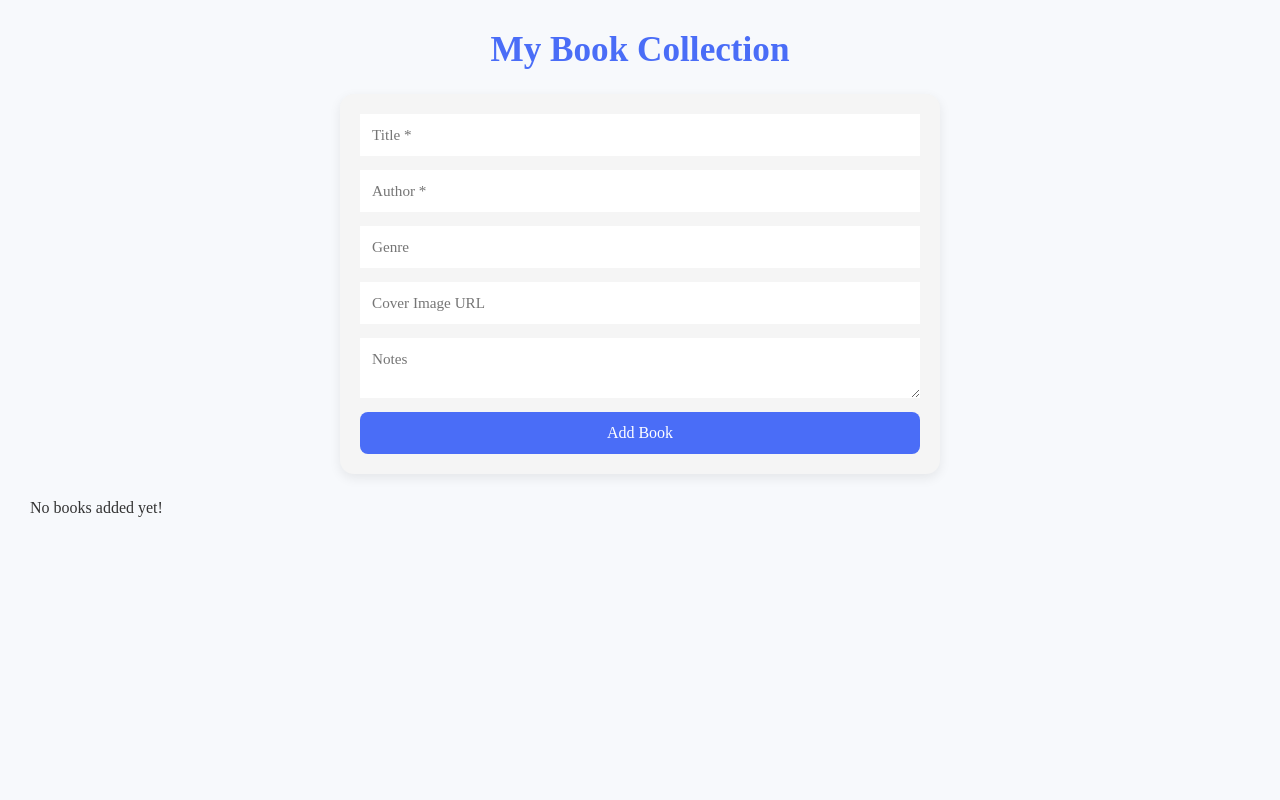
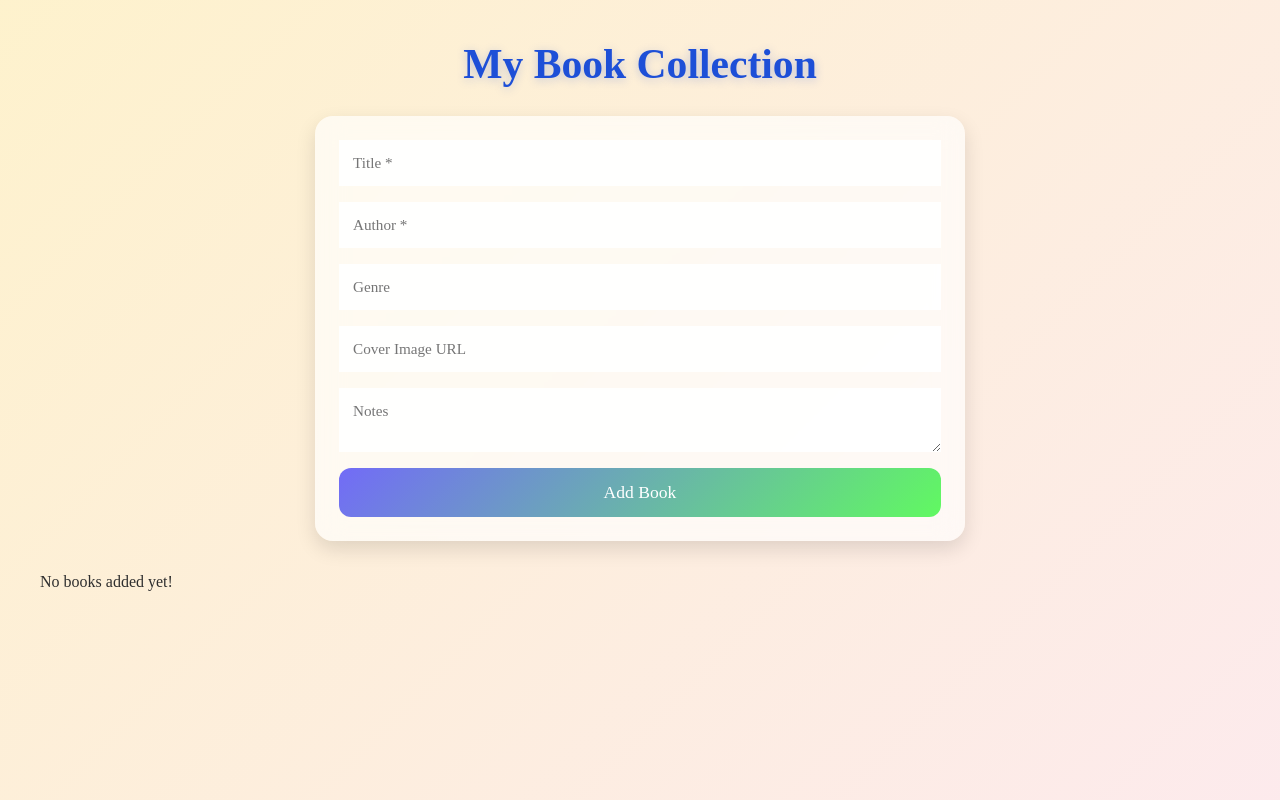
Before and after one commit to bijayjha2025/React_Practice, a React (Vite) app in the folder PersonalBookManager/bookmanager/: page / in a window 1280 px wide. Built offline with nearby package versions, Linux system fonts and the light colour scheme.

Commit message:
CSS Adjustments, enhancements

```diff
--- a/PersonalBookManager/bookmanager/src/Components/BookCard.jsx
+++ b/PersonalBookManager/bookmanager/src/Components/BookCard.jsx
@@ -1,5 +1,3 @@
-
-
 import React from "react";
 
 const BookCard =({book, onToggleFavorite, onToggleRead, onDelete}) =>{
--- a/PersonalBookManager/bookmanager/src/Styles/AddBook.css
+++ b/PersonalBookManager/bookmanager/src/Styles/AddBook.css
@@ -1,43 +1,46 @@
 
 form{
-  background: whitesmoke;
-  padding: 20px;
-  margin: 0 auto 25px;
-  max-width: 600px;
-  border-radius: 14px;
-  box-shadow: 0 4px 12px rgba(0, 0, 0, 0.08) ;
+  background: rgba(255, 255, 255, 0.65);
+  backdrop-filter: blur(14px);
+  padding: 24px;
+  margin: 0 auto 32px;
+  max-width: 650px;
+  border-radius: 18px;
+  box-shadow: 0 8px 20px rgba(0, 0, 0, 0.12) ;
   display: flex;
   flex-direction: column;
-  gap: 14px;
+  gap: 16px;
 }
 
 form input,
 form textarea{
-  padding: 12px;
+  padding: 14px;
   border: 1px solid hsl(0, 0%, 87%);
-  border: 8px;
+  border: 10px;
   font-size: 0.95rem;
-  outline: none;
+  background: hsla(0, 0%, 100%, 0.922);
+  transition: 0.25s ease;
 }
 
 
 form input:focus,
 form textarea:focus {
-  border-color: #4a6cf7;
+  border-color: rgb(74, 108, 247);
   box-shadow: 0 0 5px rgba(74, 108, 247, 0.35);
 }
 
 form button {
-  padding: 12px;
-  background: hsl(228, 92%, 63%);
+  padding: 14px;
+  background: linear-gradient(135deg, #726bf7, #61f961);
   color: white;
   border: none;
-  border-radius: 8px;
-  font-size: 1rem;
+  border-radius: 12px;
+  font-size: 1.1rem;
   cursor: pointer;
-  transition: 0.2s;
+  transition: 0.25s;
 }
 
 form button:hover {
-  background: rgb(47, 82, 214);
+  transform: translateY(-3px);
+  box-shadow: 0 6px 16px rgba(99, 102, 241, 0.35);
 }
--- a/PersonalBookManager/bookmanager/src/Styles/App.css
+++ b/PersonalBookManager/bookmanager/src/Styles/App.css
@@ -7,24 +7,32 @@
 }
 
 body {
-  background: #f7f9fc;
-  padding: 30px;
-  color: #333;
+  background: linear-gradient(135deg, hsl(214, 95%, 93%), hsl(48, 96%, 89%), hsl(326, 78%, 95%));
+  background-size: 300% 300%;
+  animation: bgMove 12s ease infinite;
+  padding: 40px;
+  color: hsl(0, 0%, 18%)
 }
 
+@keyframes bgMove {
+  0% { background-position: 0% 50%; }
+  50% { background-position: 100% 50%; }
+  100% { background-position: 0% 50%; }
+}
 
 .mainHeading{
   text-align: center;
-  margin-bottom: 24px;
-  font-size: 2.2rem;
-  color: hsl(228, 92%, 63%);
-  font-weight: 700;
+  margin-bottom: 28px;
+  font-size: 2.6rem;
+  color: hsl(224, 76%, 48%);
+  font-weight: 800;
+  text-shadow: 0 2px 10px rgba(29, 78, 216, 0.25);
 }
 
 .bookList{
-    max-width: 900px;
+    max-width: 1000px;
     display: grid;
-    grid-template-columns: repeat(auto-fill, minmax(260px, 1fr));
+    grid-template-columns: repeat(auto-fill, minmax(270px, 1fr));
     margin: 0 auto;
-    gap: 20px;
+    gap: 25px;
 }
--- a/PersonalBookManager/bookmanager/src/Styles/BookCard.css
+++ b/PersonalBookManager/bookmanager/src/Styles/BookCard.css
@@ -1,32 +1,69 @@
 .bookCard {
-  background: #ffffff;
-  padding: 18px;
-  border-radius: 16px;
-  border-left: 6px solid #ffd495;
+  background: hsl(0, 0%, 100%);
+  padding: 20px;
+  border-radius: 18px;
+  border-left: 6px solid rgb(255, 212, 149);
   box-shadow: 0 6px 14px rgba(255, 188, 142, 0.2);
   transition: 0.3s ease;
+  position: relative;
+  overflow: hidden;
+}
+
+.bookCard::before {
+  content: "";
+  position: absolute;
+  top: -40%;
+  left: -40%;
+  width: 200%;
+  height: 200%;
+  background: radial-gradient(circle, rgba(255,219,88,0.22), transparent 50%);
+  transform: rotate(25deg);
+  transition: 0.4s ease;
+  opacity: 0;
+}
+
+.bookCard:hover::before {
+  opacity: 1;
 }
 
 .bookCard:hover {
-  transform: scale(1.02);
+  transform: translateY(-6px);
+  box-shadow: 0 10px 20px rgba(0,0,0,0.15);
 }
 
-
 .bookCard img {
-  display: block;
-  margin-top: 10px;
-  border-radius: 8px;
+  margin-top: 12px;
+  border-radius: 10px;
+  width: 100%;
+  height: 180px;
+  object-fit: cover;
 }
 
 .bookCardControls {
   display: flex;
-  gap: 10px;
-  margin-top: 12px;
+  gap: 12px;
+  margin-top: 16px;
 }
 
-.toggleReadButton {
+.toggleReadButton,
+.toggleFavoriteButton,
+.deleteButton {
+  padding: 10px 16px;
+  border: none;
+  border-radius: 12px;
+  cursor: pointer;
+  font-size: 0.9rem;
+  font-weight: 500;
+  transition: 0.25s ease;
+}
+
+.toggleReadButton
+
+
+
+{
   padding: 10px 14px;
-  background: #b2f7b8;
+  background: hsl(125, 81%, 83%);
   border: none;
   border-radius: 10px;
   cursor: pointer;
@@ -34,12 +71,12 @@
 }
 
 .toggleReadButton:hover {
-  background: #81e690;
+  background: hsl(129, 67%, 70%);
 }
 
 .toggleFavoriteButton {
   padding: 10px 14px;
-  background: #ffe8a1;
+  background: hsl(45, 100%, 82%);
   border: none;
   border-radius: 10px;
   cursor: pointer;
@@ -47,12 +84,12 @@
 }
 
 .toggleFavoriteButton:hover {
-  background: #ffdb6e;
+  background: hsl(45, 100%, 72%);
 }
 
 .deleteButton {
   padding: 10px 14px;
-  background: #ffb6b6;
+  background: hsl(0, 100%, 86%);
   border: none;
   border-radius: 10px;
   cursor: pointer;
@@ -60,5 +97,5 @@
 }
 
 .deleteButton:hover {
-  background: #ff8b8b;
+  background: hsl(0, 100%, 77%);
 }
```
